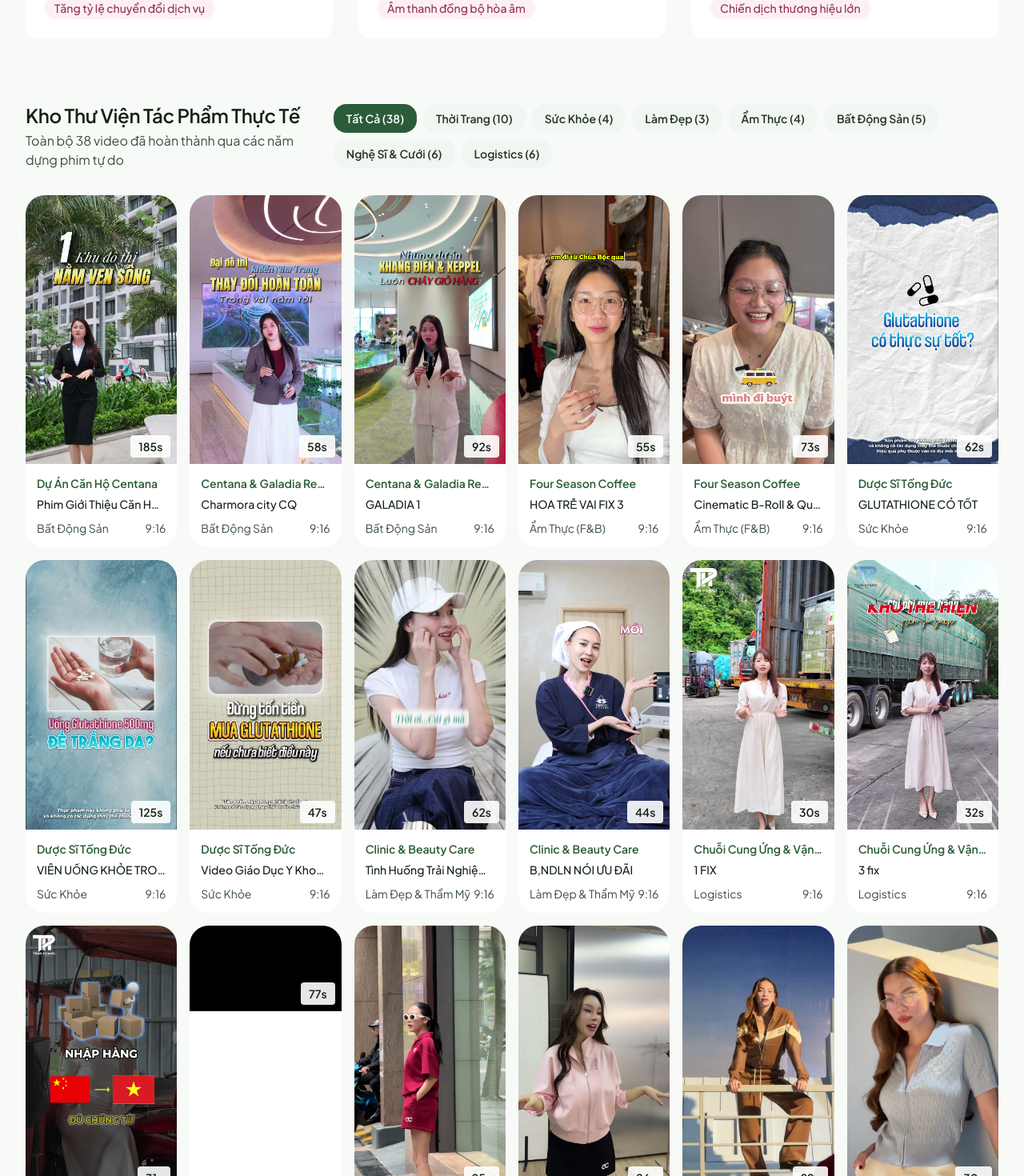
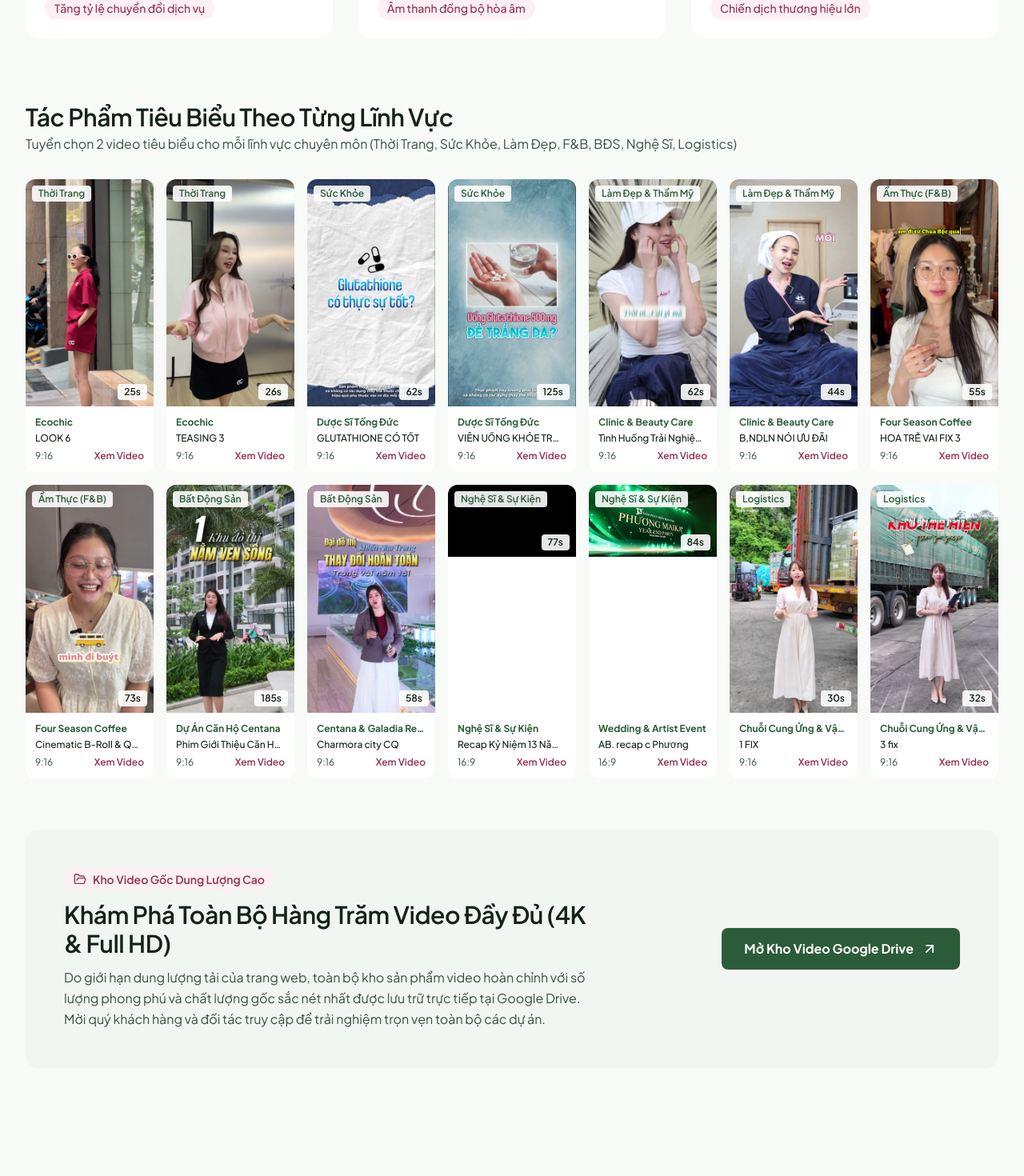
Before and after one commit to HoangMylb/portfolio-thaoquyen, a Next.js app: page / in a window 1280 px wide. Shown: the part 4015-5485 px from the top of the page at 80% size. Built offline with nearby package versions, Linux system fonts and the light colour scheme.

Commit message:
feat: show 2 curated videos per category and add Google Drive archive CTA banner

```diff
--- a/src/components/ProjectsShowcase.tsx
+++ b/src/components/ProjectsShowcase.tsx
@@ -2,30 +2,23 @@
 
 import { useState } from "react";
 import Image from "next/image";
-import { ArrowUpRight, Play } from "lucide-react";
+import { ArrowUpRight, Play, FolderOpen } from "lucide-react";
 import { allProjects, featuredProjects, type VideoProject } from "@/data/portfolioData";
 import { prefetchVideo } from "@/utils/videoCache";
 import VideoModal from "./VideoModal";
 
 const CATEGORIES = [
-  { id: "all", label: "Tất Cả", count: 38 },
-  { id: "fashion", label: "Thời Trang", count: 10 },
-  { id: "health", label: "Sức Khỏe", count: 4 },
-  { id: "beauty", label: "Làm Đẹp", count: 3 },
-  { id: "fnb", label: "Ẩm Thực", count: 4 },
-  { id: "realestate", label: "Bất Động Sản", count: 5 },
-  { id: "events", label: "Nghệ Sĩ & Cưới", count: 6 },
-  { id: "logistics", label: "Logistics", count: 6 },
+  { id: "fashion", label: "Thời Trang" },
+  { id: "health", label: "Sức Khỏe" },
+  { id: "beauty", label: "Làm Đẹp" },
+  { id: "fnb", label: "Ẩm Thực" },
+  { id: "realestate", label: "Bất Động Sản" },
+  { id: "events", label: "Nghệ Sĩ & Cưới" },
+  { id: "logistics", label: "Logistics" },
 ];
 
 export default function ProjectsShowcase() {
-  const [activeCategory, setActiveCategory] = useState("all");
   const [selectedVideo, setSelectedVideo] = useState<VideoProject | null>(null);
-
-  const filteredProjects =
-    activeCategory === "all"
-      ? allProjects
-      : allProjects.filter((p) => p.category === activeCategory);
 
   return (
     <section
@@ -145,47 +138,29 @@ export default function ProjectsShowcase() {
           </div>
         </div>
 
-        {/* Full Real Video Archive (Filterable Catalog of 38 Videos) */}
+        {/* Curated Showcase: 2 Videos per Category */}
         <div className="space-y-8 pt-4">
-          <div className="flex flex-col md:flex-row md:items-center justify-between gap-4">
+          <div className="flex flex-col md:flex-row md:items-end justify-between gap-4">
             <div>
-              <h3 className="text-2xl font-bold tracking-tight text-[var(--ink)]">
-                Kho Thư Viện Tác Phẩm Thực Tế
+              <h3 className="text-2xl md:text-3xl font-bold tracking-tight text-[var(--ink)]">
+                Tác Phẩm Tiêu Biểu Theo Từng Lĩnh Vực
               </h3>
               <p className="text-base text-[var(--muted)] pt-1">
-                Toàn bộ {allProjects.length} video đã hoàn thành qua các năm dựng phim tự do
+                Tuyển chọn 2 video tiêu biểu cho mỗi lĩnh vực chuyên môn (Thời Trang, Sức Khỏe, Làm Đẹp, F&B, BĐS, Nghệ Sĩ, Logistics)
               </p>
-            </div>
-
-            {/* Category Filter Tabs */}
-            <div className="flex flex-wrap items-center gap-2">
-              {CATEGORIES.map((cat) => {
-                const isActive = activeCategory === cat.id;
-                return (
-                  <button
-                    key={cat.id}
-                    onClick={() => setActiveCategory(cat.id)}
-                    className={`px-4 py-2 text-sm font-semibold rounded-md transition-colors whitespace-nowrap cursor-pointer ${
-                      isActive
-                        ? "bg-[var(--accent)] text-[var(--accent-ink)]"
-                        : "bg-[var(--surface-card)] text-[var(--ink-secondary)] hover:bg-[var(--pink-pastel)] hover:text-[var(--pink-ink)]"
-                    }`}
-                  >
-                    {cat.label} ({cat.count})
-                  </button>
-                );
-              })}
             </div>
           </div>
 
-          {/* Catalog Grid */}
-          <div className="grid grid-cols-1 sm:grid-cols-2 md:grid-cols-3 lg:grid-cols-6 gap-4">
-            {filteredProjects.map((project) => (
+          {/* 14 Videos Grid */}
+          <div className="grid grid-cols-1 sm:grid-cols-2 md:grid-cols-3 lg:grid-cols-4 xl:grid-cols-7 gap-4">
+            {CATEGORIES.flatMap((cat) =>
+              allProjects.filter((p) => p.category === cat.id).slice(0, 2)
+            ).map((project) => (
               <div
                 key={project.id}
                 onClick={() => setSelectedVideo(project)}
                 onMouseEnter={() => prefetchVideo(project.videoUrl)}
-                className="group cursor-pointer rounded-lg overflow-hidden bg-[var(--surface)] hover:bg-[var(--surface-card)] transition-colors duration-200 flex flex-col justify-between"
+                className="group cursor-pointer rounded-xl overflow-hidden bg-[var(--surface)] hover:bg-[var(--surface-card)] transition-colors duration-200 flex flex-col justify-between"
               >
                 {/* Thumbnail */}
                 <div
@@ -198,7 +173,7 @@ export default function ProjectsShowcase() {
                     alt={project.title}
                     fill
                     className="object-cover group-hover:scale-105 transition-transform duration-300"
-                    sizes="(max-width: 640px) 100vw, (max-width: 1024px) 33vw, 16vw"
+                    sizes="(max-width: 640px) 100vw, (max-width: 1024px) 33vw, 14vw"
                   />
 
                   {/* Play icon overlay */}
@@ -209,22 +184,27 @@ export default function ProjectsShowcase() {
                   </div>
 
                   {/* Duration badge */}
-                  <div className="absolute bottom-2 right-2 px-2.5 py-1 bg-[var(--surface)]/90 rounded text-sm font-semibold text-[var(--ink)]">
+                  <div className="absolute bottom-2 right-2 px-2 py-0.5 bg-[var(--surface)]/90 rounded text-xs font-semibold text-[var(--ink)]">
                     {project.duration}
+                  </div>
+
+                  {/* Category tag */}
+                  <div className="absolute top-2 left-2 px-2 py-0.5 bg-[var(--surface)]/90 rounded text-xs font-semibold text-[var(--accent)]">
+                    {project.categoryName}
                   </div>
                 </div>
 
                 {/* Meta details */}
-                <div className="p-3.5 space-y-1.5 min-w-0">
-                  <div className="text-sm font-semibold text-[var(--accent)] truncate">
+                <div className="p-3 space-y-1 min-w-0">
+                  <div className="text-xs font-bold text-[var(--accent)] truncate">
                     {project.client.replace(/ x .*/, "")}
                   </div>
-                  <div className="text-sm font-medium text-[var(--ink)] truncate">
+                  <div className="text-xs font-medium text-[var(--ink)] truncate">
                     {project.title}
                   </div>
-                  <div className="flex items-center justify-between text-sm text-[var(--muted)] pt-1">
-                    <span>{project.categoryName}</span>
+                  <div className="flex items-center justify-between text-xs text-[var(--muted)] pt-0.5">
                     <span>{project.aspect}</span>
+                    <span className="text-[var(--pink-ink)] font-semibold">Xem Video</span>
                   </div>
                 </div>
               </div>
@@ -232,20 +212,29 @@ export default function ProjectsShowcase() {
           </div>
         </div>
 
-        {/* Project Inquiries Banner */}
-        <div className="p-8 md:p-12 rounded-2xl bg-[var(--surface)] flex flex-col md:flex-row items-center justify-between gap-6">
-          <div className="space-y-2">
-            <h4 className="text-2xl font-bold text-[var(--ink)]">
-              Bạn có dự án video cần sản xuất?
+        {/* Google Drive Full Archive CTA Banner */}
+        <div className="p-8 md:p-12 rounded-2xl bg-[var(--surface-card)] flex flex-col lg:flex-row items-center justify-between gap-8">
+          <div className="space-y-3 max-w-2xl text-center lg:text-left">
+            <div className="inline-flex items-center gap-2 px-3 py-1 rounded-full bg-[var(--pink-pastel)] text-[var(--pink-ink)] text-sm font-semibold">
+              <FolderOpen size={16} />
+              <span>Kho Video Gốc Dung Lượng Cao</span>
+            </div>
+            <h4 className="text-2xl md:text-3xl font-bold text-[var(--ink)]">
+              Khám Phá Toàn Bộ Hàng Trăm Video Đầy Đủ (4K & Full HD)
             </h4>
-            <p className="text-base text-[var(--muted)] max-w-xl">
-              Thảo Quyên nhận dựng phim lẻ từng dự án hoặc hợp đồng đồng hành dài hạn cùng thương hiệu.
+            <p className="text-base text-[var(--muted)] leading-relaxed">
+              Do giới hạn dung lượng tải của trang web, toàn bộ kho sản phẩm video hoàn chỉnh với số lượng phong phú và chất lượng gốc sắc nét nhất được lưu trữ trực tiếp tại Google Drive. Mời quý khách hàng và đối tác truy cập để trải nghiệm trọn vẹn toàn bộ các dự án.
             </p>
           </div>
 
-          <a href="#contact" className="btn-solid flex-shrink-0">
-            Trao Đổi Dự Án
-            <ArrowUpRight size={18} />
+          <a
+            href="https://drive.google.com/drive/folders/1hWIl5NPaJtCxKWni78beIPxgM2DuVfxK"
+            target="_blank"
+            rel="noopener noreferrer"
+            className="btn-solid text-center flex-shrink-0 text-base py-4 px-8 inline-flex items-center gap-3 whitespace-nowrap"
+          >
+            <span>Mở Kho Video Google Drive</span>
+            <ArrowUpRight size={20} />
           </a>
         </div>
       </div>
```
